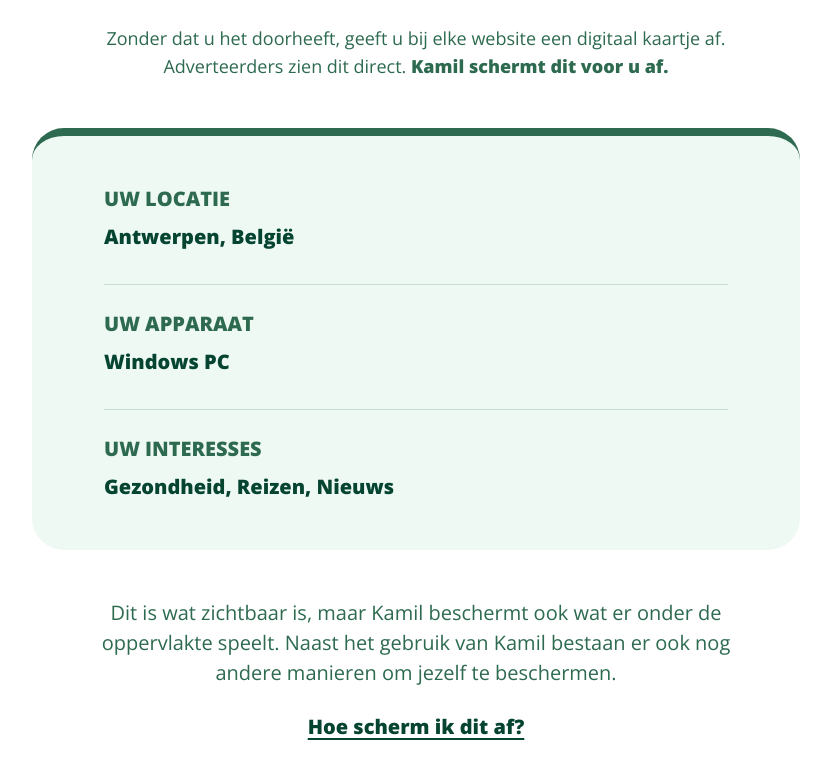
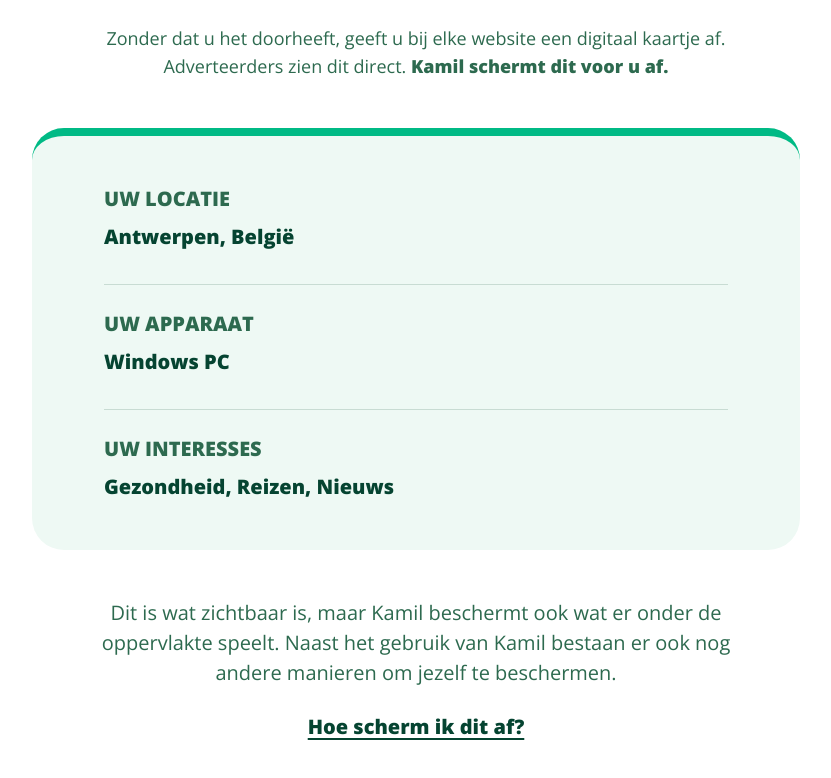
Before and after one commit to BACHELORPROEF-Project-Kamil/kamil-web, a Next.js app: page / in a window 1280 px wide. Shown: the part 844-1622 px from the top of the page, without its empty margins (224-1055 px from the left). Built offline with nearby package versions, Linux system fonts and the light colour scheme.

Commit message:
refactor: added extra colors

```diff
--- a/app/globals.css
+++ b/app/globals.css
@@ -37,6 +37,7 @@
 	--color-background: #ffffff;
 	--color-accent-background: #eef9f4;
 	--color-accent-green: #054431;
+  --color-accent-green-border: #00BA85;
 	--color-accent-orange: #ff805c;
 	--color-title-green: #054431;
 	--color-body-green: #2d6a4f;
```
